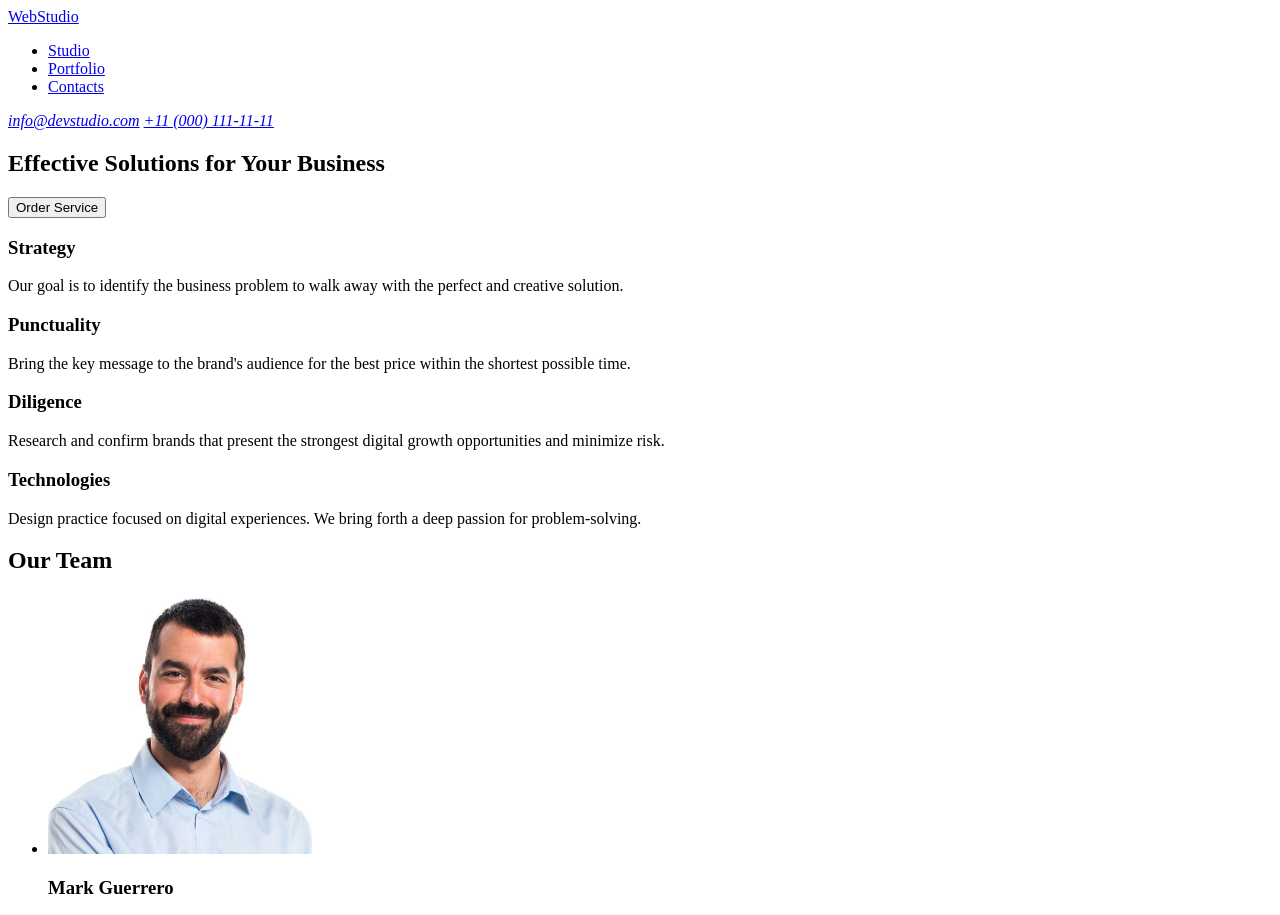
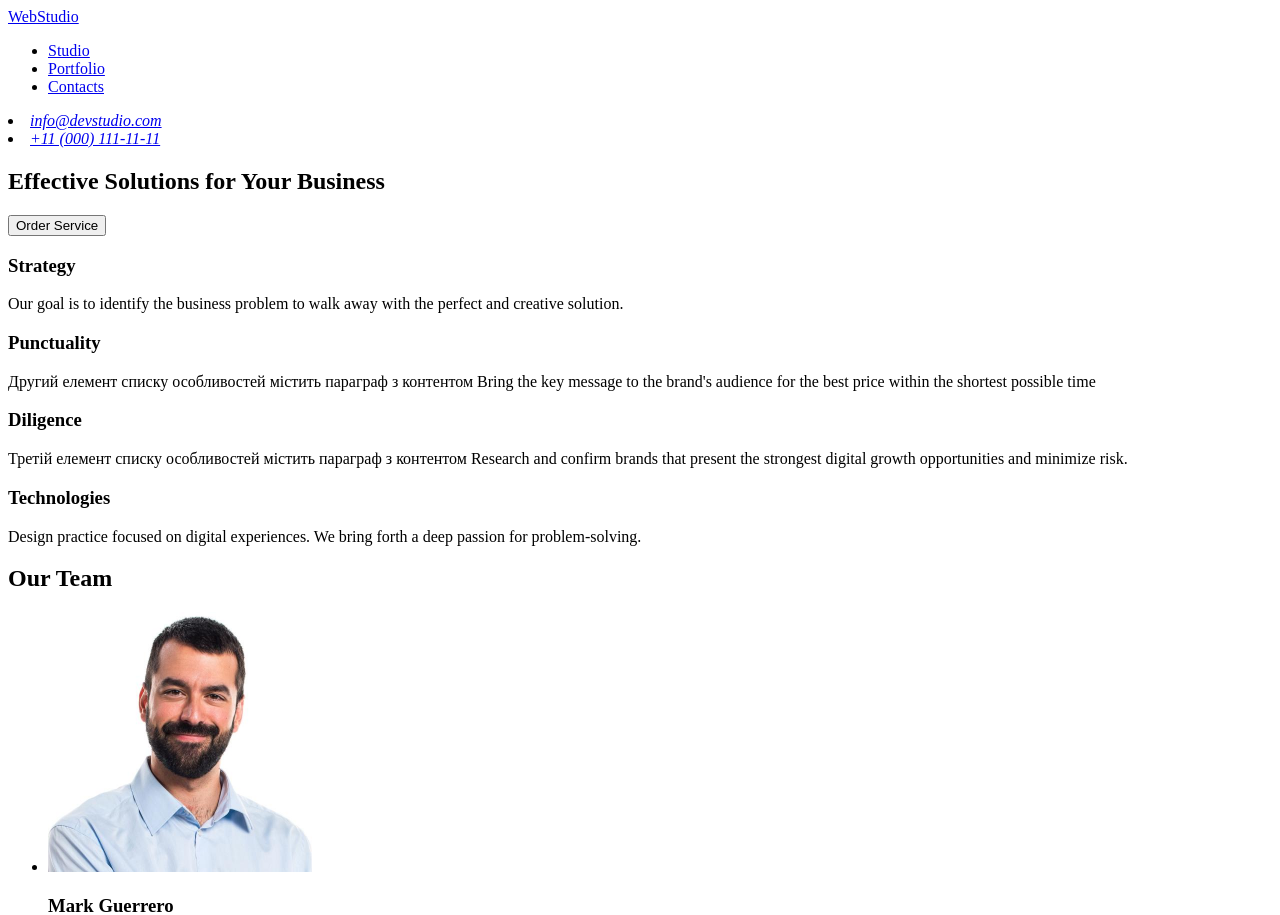
Before and after one commit to Tanxao/Tutorial, a plain HTML site: page index.html in a window 1280 px wide. Shown: the top 915 px of the page. Drawn offline with Linux system fonts and the light colour scheme.

Commit message:
Update index.html

```diff
--- a/index.html
+++ b/index.html
@@ -16,8 +16,8 @@
         </ul>
       </nav>
             <address>
-              <a href="mailto:info@devstudio.com">info@devstudio.com</a>
-              <a href="tel:+110001111111">+11 (000) 111-11-11</a>
+             <Li><a href="mailto:info@devstudio.com">info@devstudio.com</a></Li>
+             <li><a href="mailto:info@devstudio.com">+11 (000) 111-11-11</a></li>
             </address>
     </header>
  <main>
@@ -26,29 +26,27 @@
          Effective Solutions
           for Your Business
         </h1>
-        <button>Order Service</button>
+        <button type="button">Order Service</button>
 
         <h3>Strategy</h3>
               <p>
-           Our goal is to identify the business
-              problem to walk away with the perfect and creative solution.
+                Our goal is to identify the business problem to walk away with the perfect and creative solution.
               </p>
         <h3>Punctuality</h3>
               <p>
-                Bring the key message to the brand's audience for the best price within
-                 the shortest possible time.
+                Другий елемент списку особливостей містить параграф з контентом Bring the key message to the brand's audience for the best price within the shortest possible time
               </p>
         <h3>Diligence</h3>
               <p>
-                Research and confirm brands that present the strongest digital growth opportunities and minimize risk.
+                Третій елемент списку особливостей містить параграф з контентом Research and confirm brands that present the strongest digital growth opportunities and minimize risk.
               </p>
         <h3>Technologies</h3>
               <p>
                 Design practice focused on digital experiences. We bring forth a deep passion for problem-solving.
               </p>
       </section>
-   <section>
-    <h2>Our Team</h2>
+        <section>
+       <h2>Our Team</h2>
       <ul>
           <li>
             <img src="./imeges/Mark Guerrero.jpg" alt="person Mark Guerrero"
@@ -75,7 +73,7 @@
              <p> UI Designe</p>
           </li>
       </ul>
-   </section>
+    </section>
  </main>
  <footer>
         <a href="./index.html">WebStudio</a>
```
